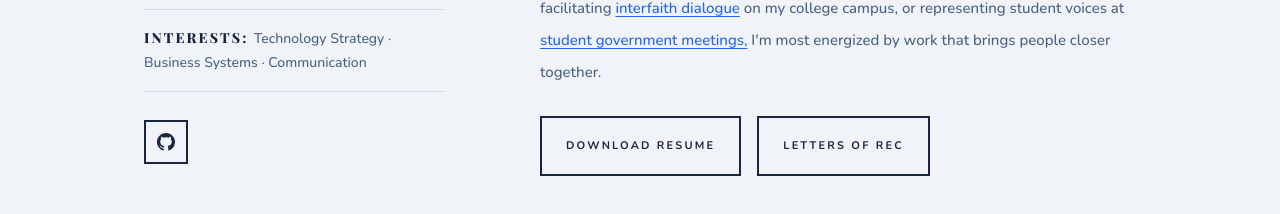
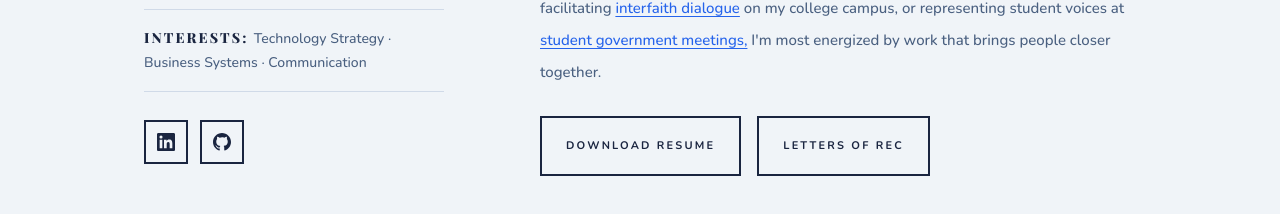
Before and after one commit to nolanpastore/my-portfolio, a Next.js app: page / in a window 1280 px wide. Shown: the part 1200-1414 px from the top of the page. Built offline with nearby package versions, Linux system fonts and the light colour scheme; a web font is replaced by a local one.

Commit message:
Add GitHub button to website card

```diff
--- a/app/page.tsx
+++ b/app/page.tsx
@@ -528,6 +528,27 @@ export default function Home() {
 
           <div className="pt-7 flex items-center gap-3">
   <a
+    href="https://www.linkedin.com/in/nolanpastore/"
+    target="_blank"
+    rel="noreferrer"
+    aria-label="LinkedIn"
+    className="transition-all duration-200"
+    style={{ border: "2px solid #1a2540", color: "#1a2540", display: "inline-flex", alignItems: "center", justifyContent: "center", width: 44, height: 44 }}
+    onMouseEnter={(e: React.MouseEvent<HTMLAnchorElement>) => {
+      e.currentTarget.style.backgroundColor = "#1a2540";
+      e.currentTarget.style.color = "#f0f4f8";
+    }}
+    onMouseLeave={(e: React.MouseEvent<HTMLAnchorElement>) => {
+      e.currentTarget.style.backgroundColor = "transparent";
+      e.currentTarget.style.color = "#1a2540";
+    }}
+  >
+    <svg width="18" height="18" viewBox="0 0 24 24" fill="currentColor">
+      <path d="M20.447 20.452h-3.554v-5.569c0-1.328-.027-3.037-1.852-3.037-1.853 0-2.136 1.445-2.136 2.939v5.667H9.351V9h3.414v1.561h.046c.477-.9 1.637-1.85 3.37-1.85 3.601 0 4.267 2.37 4.267 5.455v6.286zM5.337 7.433a2.062 2.062 0 01-2.063-2.065 2.064 2.064 0 112.063 2.065zm1.782 13.019H3.555V9h3.564v11.452zM22.225 0H1.771C.792 0 0 .774 0 1.729v20.542C0 23.227.792 24 1.771 24h20.451C23.2 24 24 23.227 24 22.271V1.729C24 .774 23.2 0 22.222 0h.003z" />
+    </svg>
+  </a>
+
+  <a
     href="https://github.com/nolanpastore"
     target="_blank"
     rel="noreferrer"
```
Lines whose indentation alone changed are shown as unchanged.
